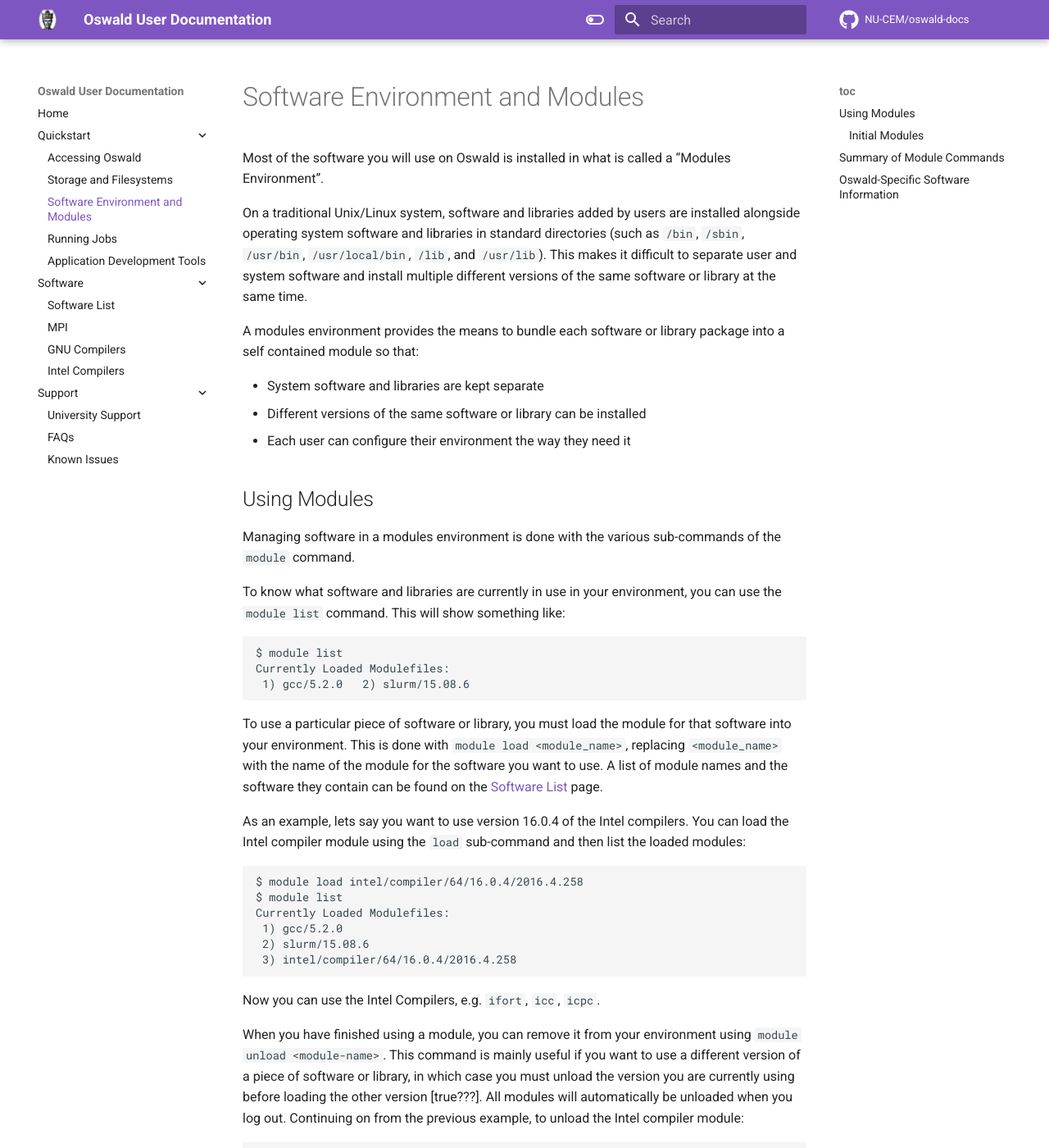
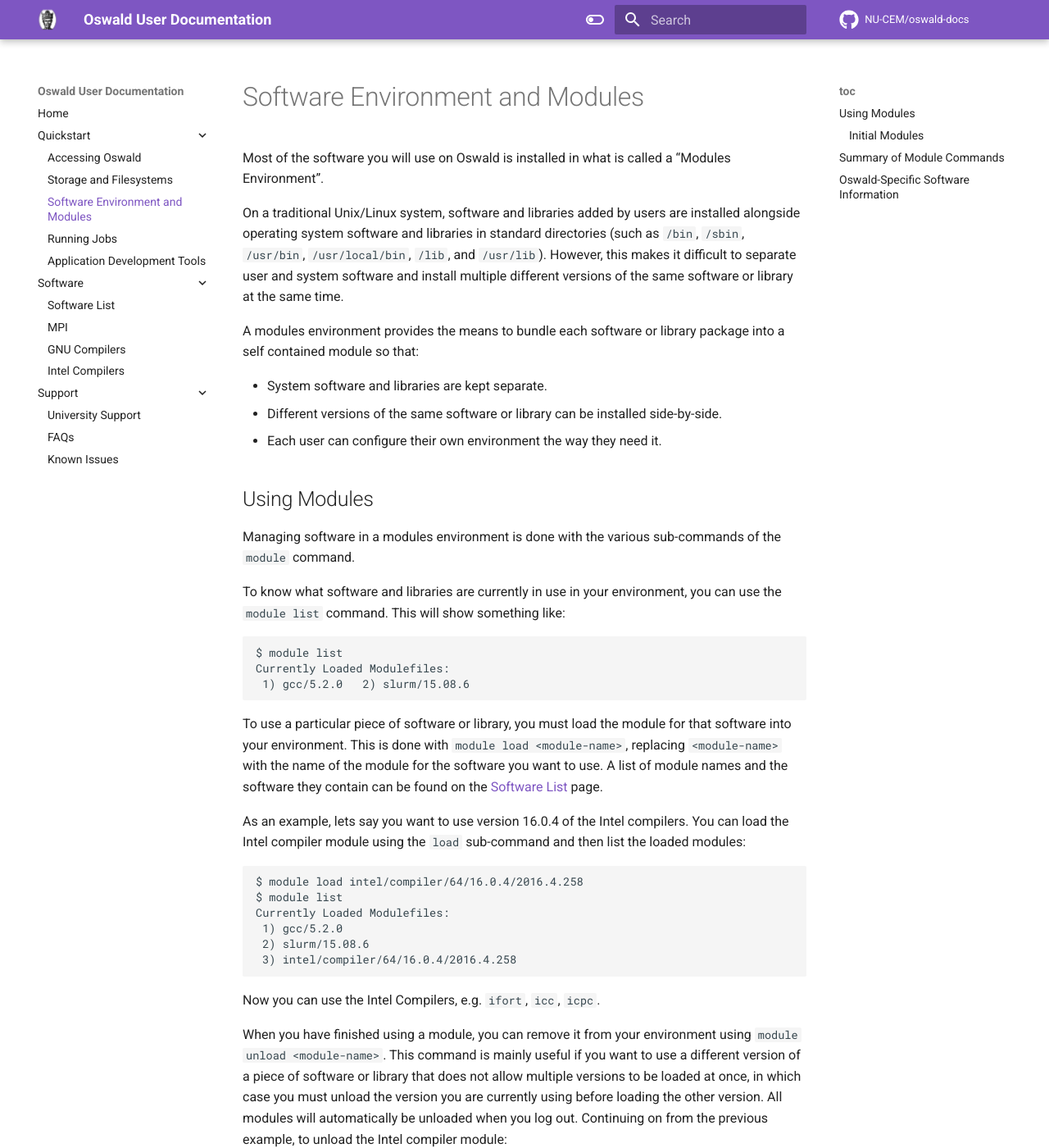
Before and after one commit to NorthumbriaResearchComputing/oswald-docs, an MkDocs documentation site: the page built from docs/quickstart/software-environment.md, in a window 1280 px wide and 1400 px high. Shown: the whole window at 82% size. Built offline with MkDocs 1.6.1 and Material for MkDocs 9.7.7, drawn with Linux system fonts in a browser that asks for light colours; comment, search, counter and statistics services are not loaded; some of the changed text lies outside the part shown.

Commit message:
More proofreading and question-answering

````diff
--- a/docs/quickstart/software-environment.md
+++ b/docs/quickstart/software-environment.md
@@ -2,13 +2,13 @@
 
 Most of the software you will use on Oswald is installed in what is called a “Modules Environment”.
 
-On a traditional Unix/Linux system, software and libraries added by users are installed alongside operating system software and libraries in standard directories (such as `/bin`, `/sbin`, `/usr/bin`, `/usr/local/bin`, `/lib`, and `/usr/lib`). This makes it difficult to separate user and system software and install multiple different versions of the same software or library at the same time.
+On a traditional Unix/Linux system, software and libraries added by users are installed alongside operating system software and libraries in standard directories (such as `/bin`, `/sbin`, `/usr/bin`, `/usr/local/bin`, `/lib`, and `/usr/lib`). However, this makes it difficult to separate user and system software and install multiple different versions of the same software or library at the same time.
 
 A modules environment provides the means to bundle each software or library package into a self contained module so that:
 
-- System software and libraries are kept separate
-- Different versions of the same software or library can be installed
-- Each user can configure their environment the way they need it
+- System software and libraries are kept separate.
+- Different versions of the same software or library can be installed side-by-side.
+- Each user can configure their own environment the way they need it.
 
 ## Using Modules
 
@@ -21,7 +21,7 @@
  1) gcc/5.2.0   2) slurm/15.08.6
 ```
 
-To use a particular piece of software or library, you must load the module for that software into your environment. This is done with `module load <module_name>`, replacing `<module_name>` with the name of the module for the software you want to use. A list of module names and the software they contain can be found on the [Software List](../software/software-list.md) page.
+To use a particular piece of software or library, you must load the module for that software into your environment. This is done with `module load <module-name>`, replacing `<module-name>` with the name of the module for the software you want to use. A list of module names and the software they contain can be found on the [Software List](../software/software-list.md) page.
 
 As an example, lets say you want to use version 16.0.4 of the Intel compilers. You can load the Intel compiler module using the `load` sub-command and then list the loaded modules:
 
@@ -36,7 +36,7 @@
 
 Now you can use the Intel Compilers, e.g. `ifort`, `icc`, `icpc`.
 
-When you have finished using a module, you can remove it from your environment using `module unload <module-name>`. This command is mainly useful if you want to use a different version of a piece of software or library, in which case you must unload the version you are currently using before loading the other version [true???]. All modules will automatically be unloaded when you log out. Continuing on from the previous example, to unload the Intel compiler module:
+When you have finished using a module, you can remove it from your environment using `module unload <module-name>`. This command is mainly useful if you want to use a different version of a piece of software or library that does not allow multiple versions to be loaded at once, in which case you must unload the version you are currently using before loading the other version. All modules will automatically be unloaded when you log out. Continuing on from the previous example, to unload the Intel compiler module:
 
 ```
 $ module unload intel/compiler/64/16.0.4/2016.4.258
@@ -65,16 +65,16 @@
 |-------------------------------|---------------------------------------------------------------------------------|
 | `module avail`                | Lists all modules that are available to you to use.                             |
 | `module list`                 | Lists all modules that are currently loaded.                                    |
-| `module load <module_name>`   | Loads the module with the given name into your current environment.             |
-| `module unload <module_name>` | Removes (unloads) the module with the given name from your current environment. |
+| `module load <module-name>`   | Loads the module with the given name into your current environment.             |
+| `module unload <module-name>` | Removes (unloads) the module with the given name from your current environment. |
 | `module purge`                | Removes (unloads) all modules from your current environment.                    |
 
 Initial Modules:
 
 | Command                        | Description                                           |
 |--------------------------------|-------------------------------------------------------|
-| `module initadd <module_name>` | Automatically load the given module on login.         |
-| `module initrm <module_name>`  | Stop automatically loading the given module on login. |
+| `module initadd <module-name>` | Automatically load the given module on login.         |
+| `module initrm <module-name>`  | Stop automatically loading the given module on login. |
 | `module initlist`              | List all modules currently being loaded on login.     |
 | `module initclear`             | Stop automatically loading any modules on login.      |
 
````
Also changed, not shown: other parts of docs/quickstart/software-environment.md (+2 -2 lines), docs/quickstart/accessing-oswald.md (+4 -4 lines), docs/quickstart/running-jobs.md (+64 -54 lines).
